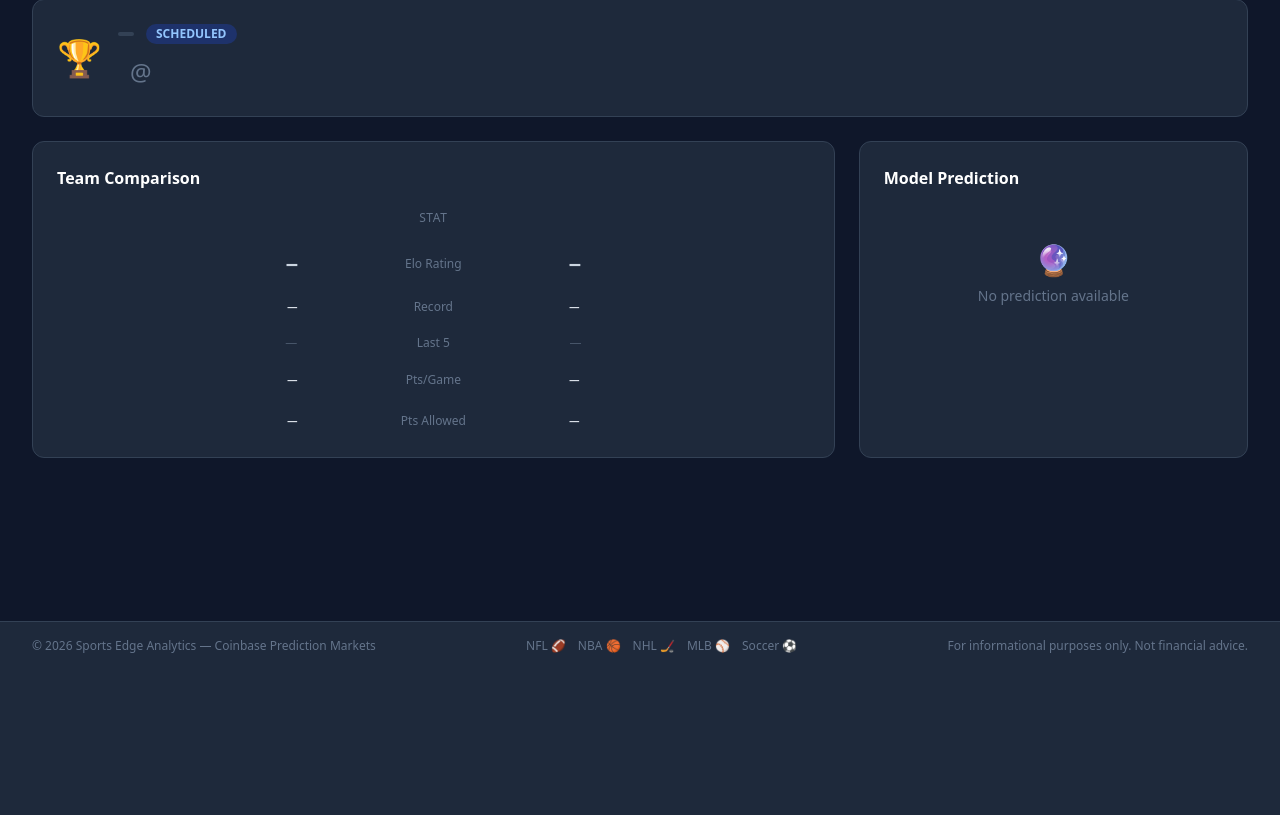
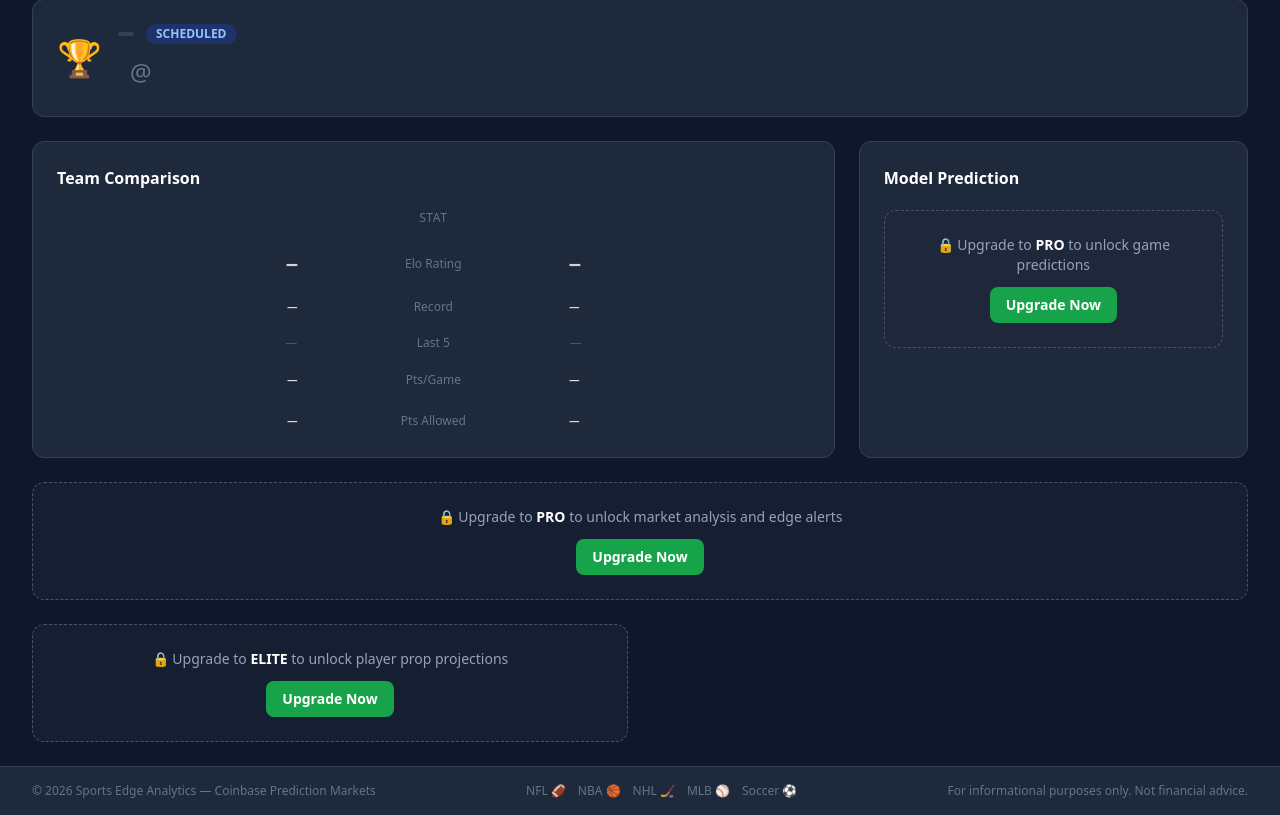
Before and after one commit to cskerritt/sports-edge, a Django app: template templates/dashboard/game_detail.html in a window 1280 px wide. Shown: the part 130-945 px from the top of the page. Before the commit the page ends 783 px from the top, so only its background shows below. Run offline with Django 5.2, Linux system fonts and the light colour scheme; the template is opened without the code that fills it, so the values that code supplies are empty; parts of the project's set-up code (start-up, migrations or seed data) failed here and were passed over; some libraries are stand-ins or nearby versions.

Commit message:
feat: add tier gating to game detail and sport detail templates

```diff
--- a/templates/dashboard/game_detail.html
+++ b/templates/dashboard/game_detail.html
@@ -1,4 +1,5 @@
 {% extends "base.html" %}
+{% load subscription_tags %}
 
 {% block title %}{{ game.away_team }} @ {{ game.home_team }}{% endblock %}
 
@@ -183,6 +184,7 @@
     <div class="bg-slate-800 border border-slate-700 rounded-xl p-6">
       <h2 class="font-semibold text-white mb-5">Model Prediction</h2>
 
+      {% if_tier "PRO" %}
       {% if prediction %}
       <!-- Win probability bars -->
       {% widthratio prediction.away_win_prob 1 100 as away_pct %}
@@ -245,10 +247,14 @@
         No prediction available
       </div>
       {% endif %}
+      {% else_tier %}
+      {% include "dashboard/partials/upgrade_prompt.html" with tier="PRO" feature="game predictions" %}
+      {% endif_tier %}
     </div>
   </div>
 
   <!-- Market Contracts -->
+  {% if_tier "PRO" %}
   {% if contracts %}
   <div class="bg-slate-800 border border-slate-700 rounded-xl">
     <div class="px-5 py-4 border-b border-slate-700">
@@ -310,6 +316,9 @@
     </div>
   </div>
   {% endif %}
+  {% else_tier %}
+  {% include "dashboard/partials/upgrade_prompt.html" with tier="PRO" feature="market analysis and edge alerts" %}
+  {% endif_tier %}
 
   <!-- Injuries + Player Props row -->
   <div class="grid grid-cols-1 lg:grid-cols-2 gap-6">
@@ -346,6 +355,7 @@
     {% endif %}
 
     <!-- Player Props -->
+    {% if_tier "ELITE" %}
     {% if player_props %}
     <div class="bg-slate-800 border border-slate-700 rounded-xl">
       <div class="px-5 py-4 border-b border-slate-700">
@@ -380,6 +390,9 @@
       </div>
     </div>
     {% endif %}
+    {% else_tier %}
+    {% include "dashboard/partials/upgrade_prompt.html" with tier="ELITE" feature="player prop projections" %}
+    {% endif_tier %}
 
   </div>
 
```
Also changed, not shown: templates/dashboard/sport_detail.html (+13 -0 lines).
